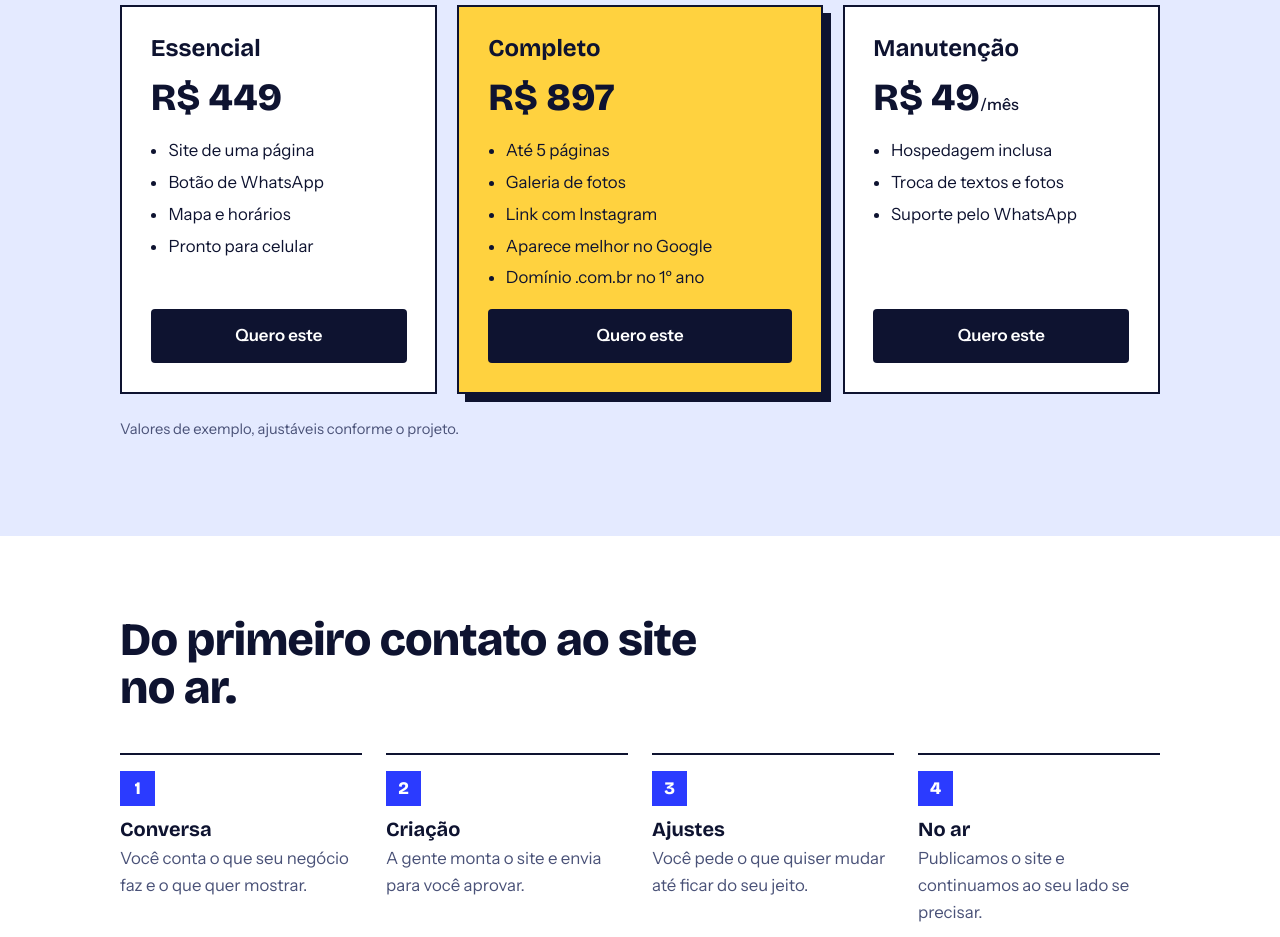
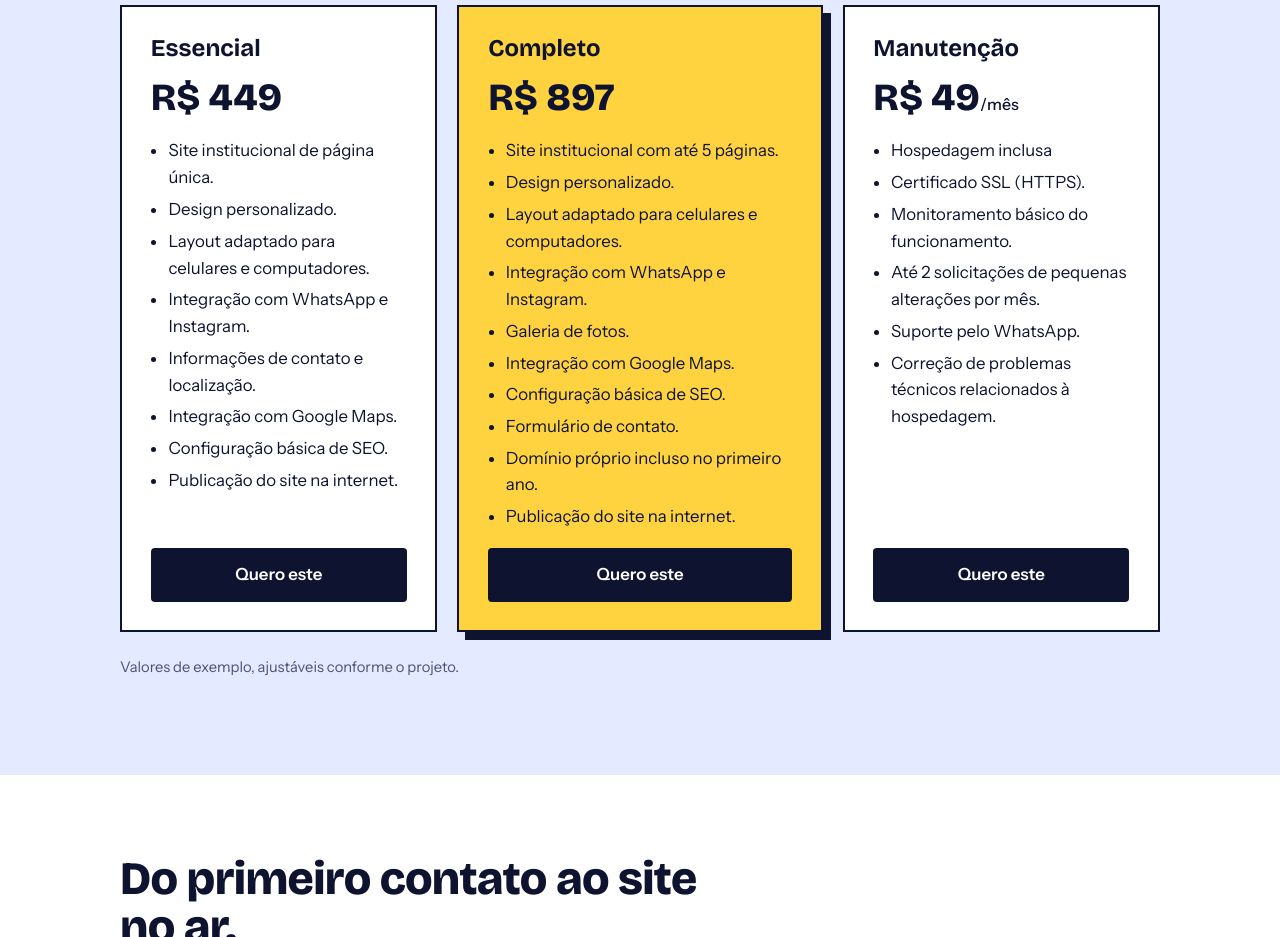
Before and after one commit to JoaoVictyy/Pixelar, a plain HTML site: page index.html in a window 1280 px wide. Shown: the part 1520-2457 px from the top of the page. Drawn offline with nearby package versions, Linux system fonts and the light colour scheme.

Commit message:
Update service plan descriptions in index.html

```diff
--- a/index.html
+++ b/index.html
@@ -473,10 +473,14 @@
             <h3>Essencial</h3>
             <div class="price">R$ 449</div>
             <ul>
-              <li>Site de uma página</li>
-              <li>Botão de WhatsApp</li>
-              <li>Mapa e horários</li>
-              <li>Pronto para celular</li>
+              <li>Site institucional de página única.</li>
+              <li>Design personalizado.</li>
+              <li>Layout adaptado para celulares e computadores.</li>
+              <li>Integração com WhatsApp e Instagram.</li>
+              <li>Informações de contato e localização.</li>
+              <li>Integração com Google Maps.</li>
+              <li>Configuração básica de SEO.</li>
+              <li>Publicação do site na internet.</li>
             </ul>
             <a class="btn" href="#contato">Quero este</a>
           </article>
@@ -484,11 +488,18 @@
             <h3>Completo</h3>
             <div class="price">R$ 897</div>
             <ul>
-              <li>Até 5 páginas</li>
-              <li>Galeria de fotos</li>
-              <li>Link com Instagram</li>
-              <li>Aparece melhor no Google</li>
-              <li>Domínio .com.br no 1º ano</li>
+              <li>Site institucional com até 5 páginas.</li>
+              <li>Design personalizado.</li>
+              <li>Layout adaptado para celulares e computadores.</li>
+              <li>Integração com WhatsApp e Instagram.</li>
+              <li>Galeria de fotos.</li>
+              <li>Integração com Google Maps.</li>
+              <li>Configuração básica de SEO.</li>
+              <li>Formulário de contato.</li>
+              <li>Domínio próprio incluso no primeiro ano.</li>
+              <li>Publicação do site na internet.</li>
+
+
             </ul>
             <a class="btn" href="#contato">Quero este</a>
           </article>
@@ -497,8 +508,11 @@
             <div class="price">R$ 49<small>/mês</small></div>
             <ul>
               <li>Hospedagem inclusa</li>
-              <li>Troca de textos e fotos</li>
-              <li>Suporte pelo WhatsApp</li>
+              <li>Certificado SSL (HTTPS).</li>
+              <li>Monitoramento básico do funcionamento.</li>
+              <li>Até 2 solicitações de pequenas alterações por mês.</li>
+              <li>Suporte pelo WhatsApp.</li>
+              <li>Correção de problemas técnicos relacionados à hospedagem.</li>
             </ul>
             <a class="btn" href="#contato">Quero este</a>
           </article>
```
